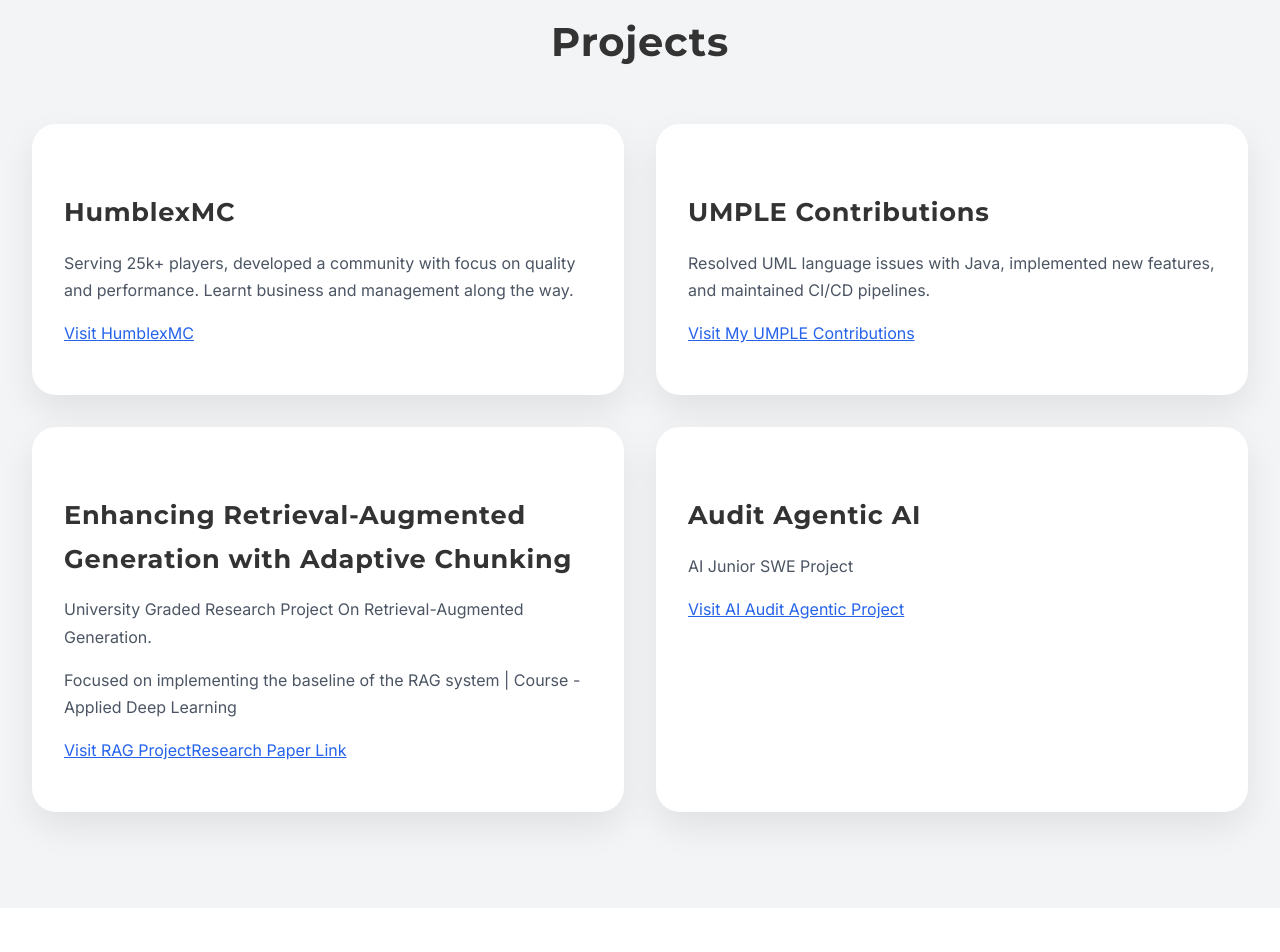
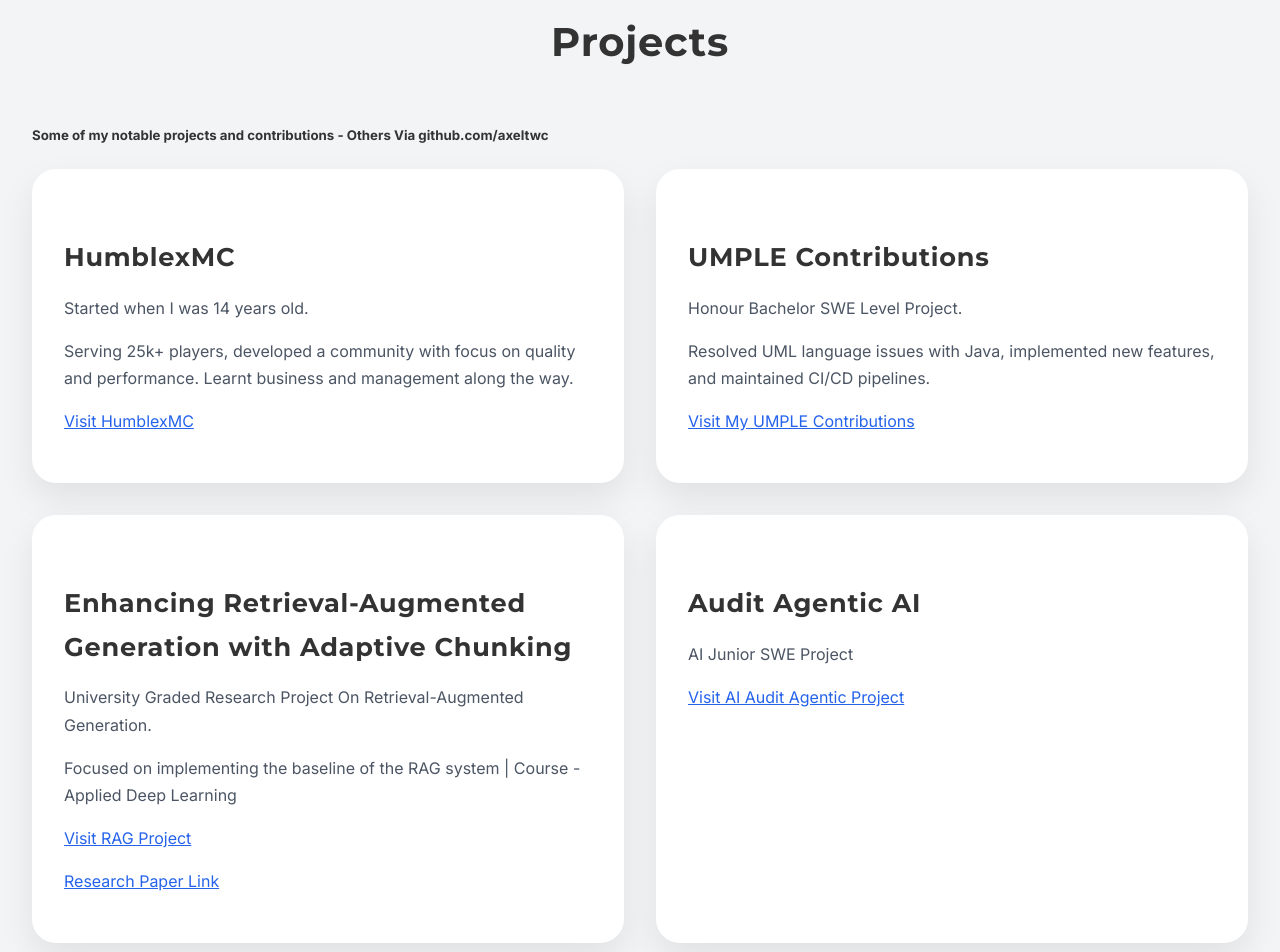
Before and after one commit to AxelTWC/axeltwc.github.io, a React (Create React App) app in the folder my-app/: page / in a window 1280 px wide. Shown: the part 1880-2832 px from the top of the page. Built offline with nearby package versions, Linux system fonts and the light colour scheme.

Commit message:
Update App.js

```diff
--- a/my-app/src/App.js
+++ b/my-app/src/App.js
@@ -104,9 +104,11 @@
       {/* Projects Section */}
       <section id="projects" className="projects reveal">
         <h3>Projects</h3>
+        <h5>Some of my notable projects and contributions - Others Via github.com/axeltwc</h5>
         <div className="projects-grid">
           <div className="card">
             <h4>HumblexMC</h4>
+            <p>Started when I was 14 years old.</p>
             <p>Serving 25k+ players, developed a community with focus on quality and performance. Learnt business and management along the way.</p>
             <p>
             <a
@@ -121,6 +123,7 @@
           </div>
           <div className="card">
             <h4>UMPLE Contributions</h4>
+            <p>Honour Bachelor SWE Level Project.</p>
             <p>Resolved UML language issues with Java, implemented new features, and maintained CI/CD pipelines.</p>
             <p>
             <a
@@ -145,8 +148,11 @@
               className="project-link"
             >
               Visit RAG Project
+
             </a>
+          </p>
 
+          <p>
               <a
               href="https://github.com/AxelTWC/Applied_DeepLearning_Project"
               target="_blank"
@@ -155,8 +161,8 @@
             >
               Research Paper Link
             </a>
+          </p>
 
-          </p>
           </div>
           <div className="card">
             <h4>Audit Agentic AI</h4>
```
